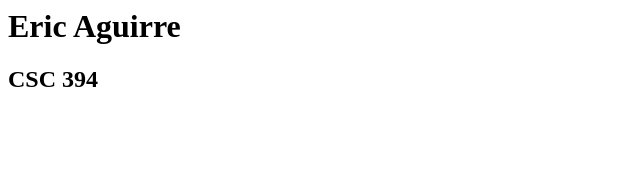
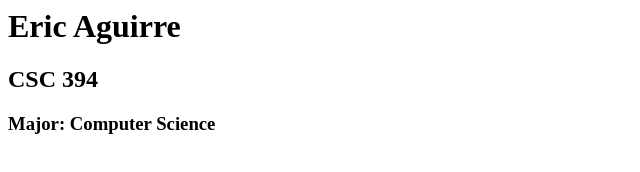
Before and after one commit to EricAgu/csc-394-assignment-1, a plain HTML site: page index.html in a window 1280 px wide. Shown: the whole page, without its empty margins (0-640 px from the left). Drawn offline with Linux system fonts and the light colour scheme.

Commit message:
Update index.html

```diff
--- a/index.html
+++ b/index.html
@@ -1,9 +1,10 @@
 <html xmlns="http://www.w3.org/1999/xhtml" >
   <head>
-    <title>Eric Aguirre Home Page</title>
+    <title>Eric Aguirre's Home Page</title>
   </head>
   <body>
     <h1>Eric Aguirre</h1>
     <h2>CSC 394</h2>
+    <h3>Major: Computer Science</h3>
   </body>
 </html>
```
